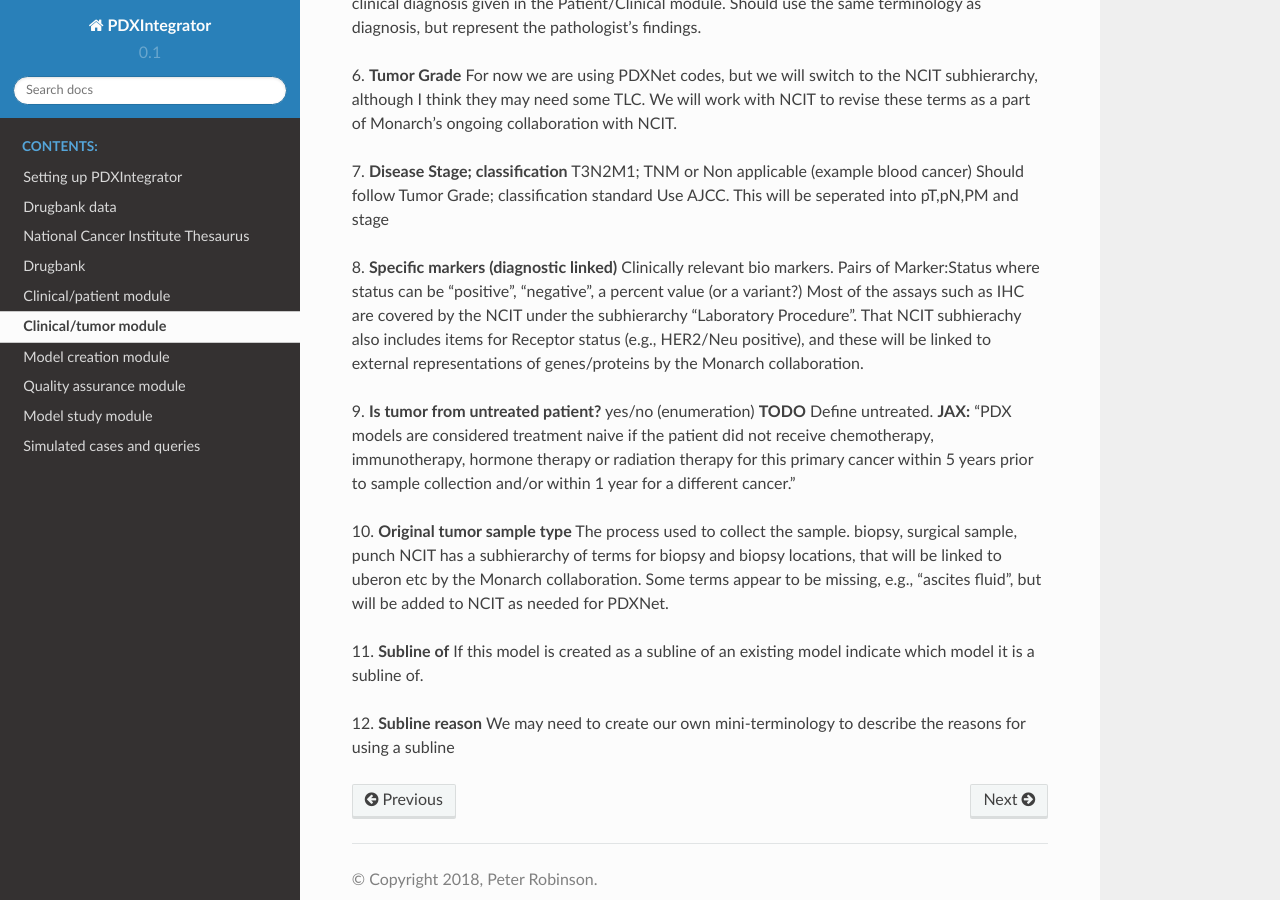
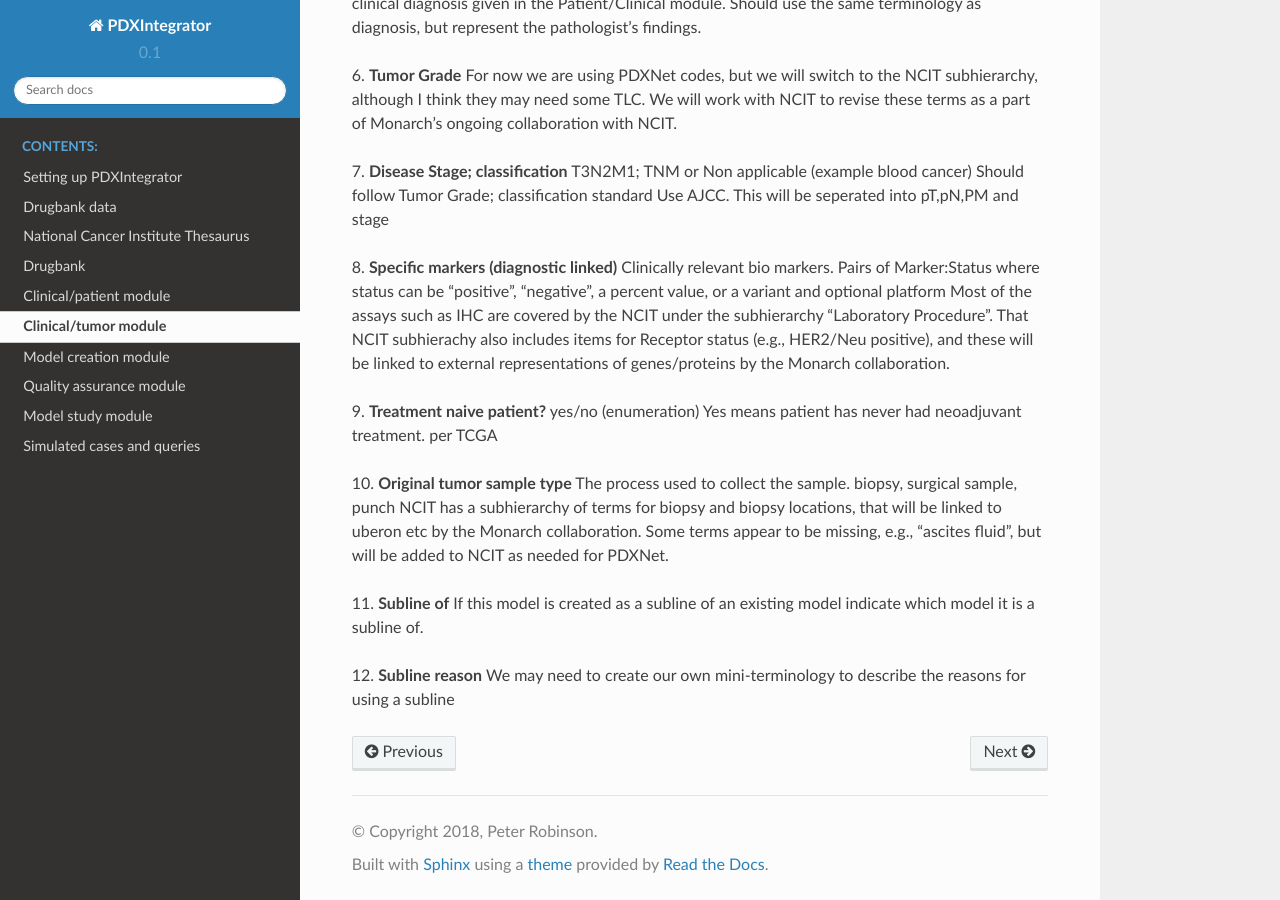
Before and after one commit to TheJacksonLaboratory/PDXintegrator, a Sphinx documentation site: the page built from docs/tumor.rst, in a window 1280 px wide and 900 px high, scrolled down 1078 px. Built offline with Sphinx 7.4.7 and the Read the Docs theme 2.0.0, drawn with Linux system fonts in a browser that asks for light colours.

Commit message:
Update tumor.rst
updated treatment naive description

```diff
--- a/docs/tumor.rst
+++ b/docs/tumor.rst
@@ -66,13 +66,12 @@
 
 8. **Specific  markers (diagnostic linked)**
 Clinically relevant bio markers.
-Pairs of Marker:Status where status can be "positive", "negative", a percent value (or a variant?)
+Pairs of Marker:Status where status can be "positive", "negative", a percent value, or a variant and optional platform
 Most of the assays such as IHC are covered by the NCIT under the subhierarchy “Laboratory Procedure”. That NCIT subhierachy also includes items for Receptor status (e.g., HER2/Neu positive), and these will be linked to external representations of genes/proteins by the Monarch collaboration.
 
-9. **Is tumor from untreated patient?**
+9. **Treatment naive patient?**
 yes/no  (enumeration)
-**TODO** Define untreated.
-**JAX:** "PDX models are considered treatment naive if the patient did not receive chemotherapy, immunotherapy, hormone therapy or radiation therapy for this primary cancer within 5 years prior to sample collection and/or within 1 year for a different cancer."
+Yes means patient has never had neoadjuvant treatment. per TCGA
 
 10. **Original tumor sample type**
 The process used to collect the sample.
```
